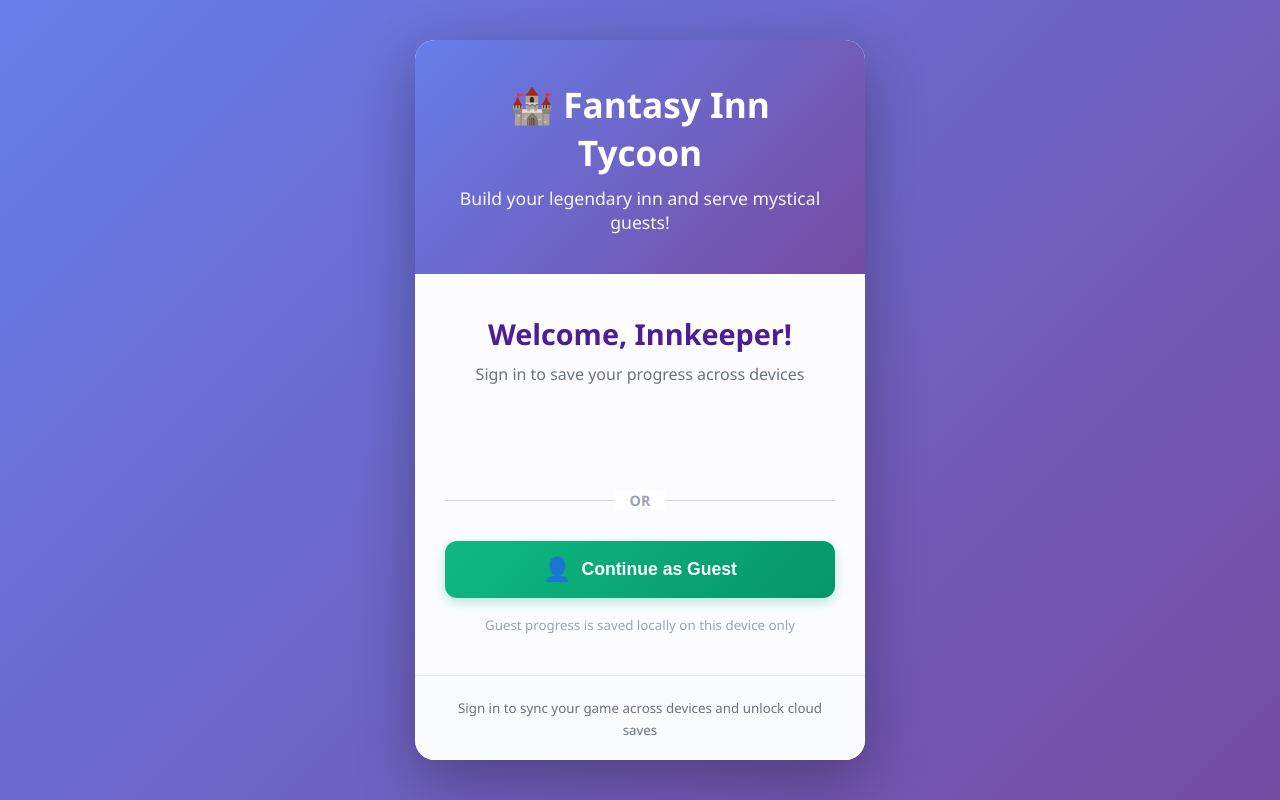
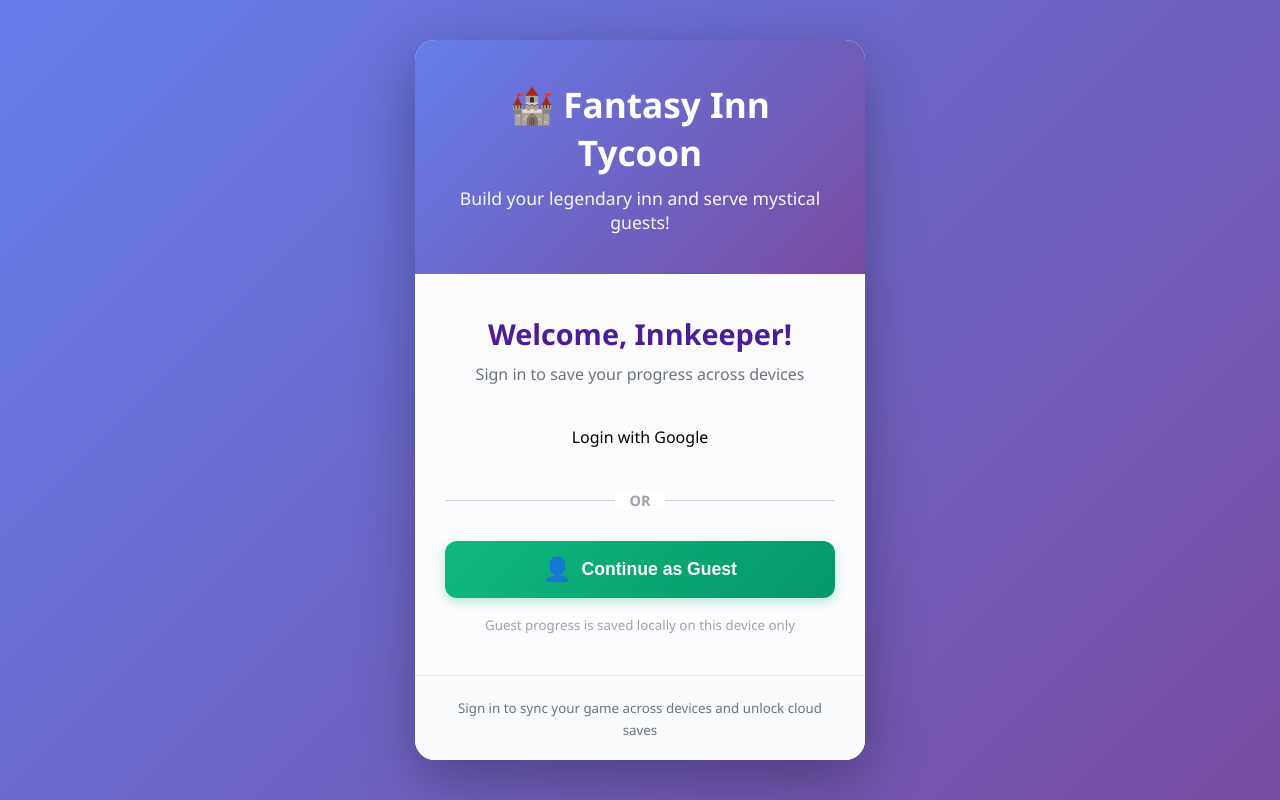
Before and after one commit to openfantasymap/inn-browser, an Angular app in the folder frontend/: page / in a window 1280 px wide. Built offline with nearby package versions, Linux system fonts and the light colour scheme.

Commit message:
google secret

```diff
--- a/frontend/src/app/core/auth/login/login.component.html
+++ b/frontend/src/app/core/auth/login/login.component.html
@@ -11,7 +11,7 @@
 
       <!-- Google Sign-In Button -->
       <div class="sign-in-section">
-        <div #googleButton class="google-button-container"></div>
+        <div #googleButton class="google-button-container">Login with Google</div>
       </div>
 
       <div class="divider">
```
